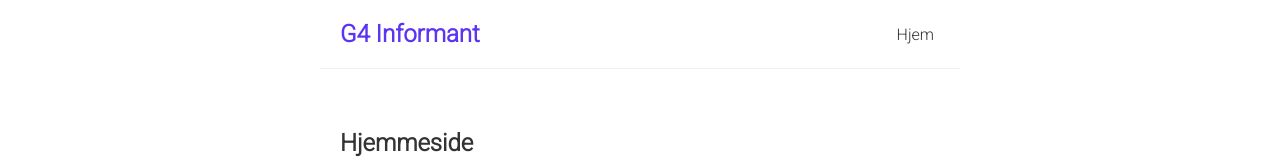
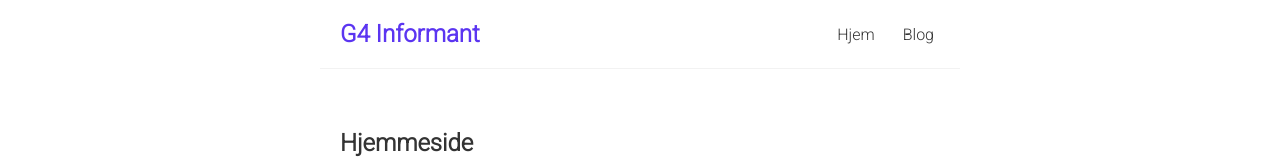
Before and after one commit to vegardwaka/g4informant, a React (Create React App) app in the folder g4-informant/: page / in a window 1280 px wide. Shown: the top 160 px of the page. Built offline with nearby package versions, Linux system fonts and the light colour scheme.

Commit message:
fiksa metadata

```diff
--- a/g4-informant/public/index.html
+++ b/g4-informant/public/index.html
@@ -24,7 +24,7 @@
       work correctly both with client-side routing and a non-root public URL.
       Learn how to configure a non-root public URL by running `npm run build`.
     -->
-    <title>React App</title>
+    <title>G4's Informant</title>
   </head>
   <body>
     <noscript>You need to enable JavaScript to run this app.</noscript>
--- a/g4-informant/src/NavBar.js
+++ b/g4-informant/src/NavBar.js
@@ -4,6 +4,7 @@ const NavBar = () => {
             <h1>G4 Informant</h1>
             <div className="links">
                 <a href="/">Hjem</a>
+                <a href="/blog">Blog</a>
             </div>
         </nav>
     );
```
Also changed, not shown: 1 other file (tests, documents, lock files or other folders).
